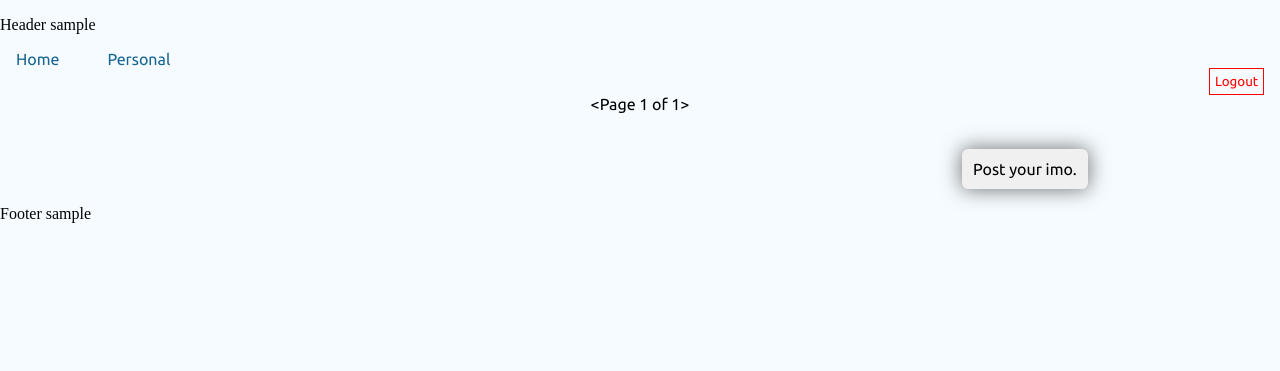
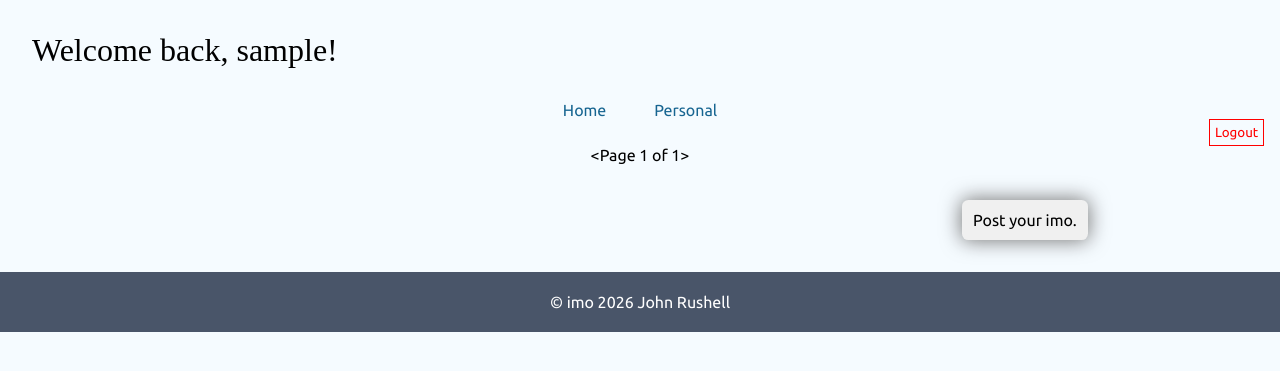
Before and after one commit to Banacount/django-experiment-1, a Django app: page / in a window 1280 px wide. Shown: the top 371 px of the page. Run offline with Django 5.2, Linux system fonts and the light colour scheme; the visitor is signed in with stand-in values (Sample User, id 1); data that the repository does not hold is empty; some web fonts are replaced.

Commit message:
added a lil bit css yeah

```diff
--- /dev/null
+++ b/imoApp/goals.txt
@@ -0,0 +1,5 @@
+I really don't have any idea what
+to put in this project lol
+
+I think that's it, imma come back to
+later hehe
--- a/imoApp/static/css/main-style.css
+++ b/imoApp/static/css/main-style.css
@@ -3,6 +3,7 @@
 /* Variables */
 :root {
     --color-bg: rgb(245, 251, 255);
+    --color-bg-dark: rgb(73, 85, 105);
     --color-bg-1: rgb(240, 240, 240);
     --color-text-1: rgb(23, 101, 145);
     --color-border-1: rgb(120, 120, 120);
@@ -16,24 +17,6 @@ body {
 }
 
 /* General elements */
-.nav-bar {
-    width: 100%;
-    display: flex;
-    flex-direction: row;
-    font-family: 'Ubuntu';
-    gap: 1rem;
-}
-.nav-bar a {
-    padding-left: 1rem;
-    padding-right: 1rem;
-    color: var(--color-text-1);
-    text-decoration: none;
-    transition: 0.1s linear transform;
-}
-.nav-bar a:hover {
-    transform: scale(0.9);
-}
-
 .logout-btn-form {
     width: 100%;
     display: flex;
--- /dev/null
+++ b/imoApp/static/css/responsive.css
@@ -0,0 +1,22 @@
+@media screen and (max-width: 600px) {
+    .imo-contain {
+        width: 90%;
+    }
+    .header-contain {
+        margin-top: 1rem;
+    }
+    .logout-btn-form {
+        position: fixed;
+        right: 1rem;
+        top: 1rem;
+    }
+}
+
+@media screen and (max-width: 320px) {
+    .header-contain {
+        margin-top: 1rem;
+    }
+    .header-contain p {
+        font-size: 2rem;
+    }
+}
--- /dev/null
+++ b/imoApp/static/css/universal-scope.css
@@ -0,0 +1,47 @@
+
+.header-contain {
+    width: 100%;
+    display: flex;
+    flex-direction: row;
+}
+.header-contain p {
+    font-size: 2rem;
+    margin-left: 2rem;
+}
+
+.nav-bar {
+    width: 100%;
+    display: flex;
+    align-items: center;
+    justify-content: center;
+    flex-direction: row;
+    font-family: 'Ubuntu';
+    gap: 1rem;
+    user-select: none;
+}
+.nav-bar a {
+    padding-left: 1rem;
+    padding-right: 1rem;
+    color: var(--color-text-1);
+    text-decoration: none;
+    transition: 0.1s linear transform;
+}
+.nav-bar a:hover {
+    text-decoration: underline;
+    transform: scale(0.9);
+}
+
+.footer-contain {
+    width: 100%;
+    display: flex;
+    margin-top: 2rem;
+    padding-bottom: 0.3rem;
+    padding-top: 0.3rem;
+    background-color: var(--color-bg-dark);
+    color: white;
+}
+.footer-contain p {
+    font-family: 'Ubuntu';
+    width: 100%;
+    text-align: center;
+}
--- a/imoApp/templates/base.html
+++ b/imoApp/templates/base.html
@@ -8,11 +8,16 @@
     <title>Imo: {% block title %}{% endblock %}</title>
     <link rel="stylesheet" href="{% static 'css/main-style.css' %}">
     <link rel="stylesheet" href="{% static 'css/built-ins.css' %}">
+    <link rel="stylesheet" href="{% static 'css/universal-scope.css' %}">
+    <link rel="stylesheet" href="{% static 'css/responsive.css' %}">
 </head>
 <body>
-    <p>Header sample</p>
 
     {% if user.is_authenticated %}
+    <div class="header-contain">
+        <p>Welcome back, {{ user.username }}!</p>
+    </div>
+
     <div class="nav-bar">
         <a href="/">Home</a>
         <a href="/personal">Personal</a>
@@ -28,6 +33,8 @@
     {% block content %}
     {% endblock %}
     </div>
-    <p>Footer sample</p>
+    <div class="footer-contain">
+        <p>© imo 2026 John Rushell</p>
+    </div>
 </body>
 </html>
```
Also changed, not shown: 1 other file.
